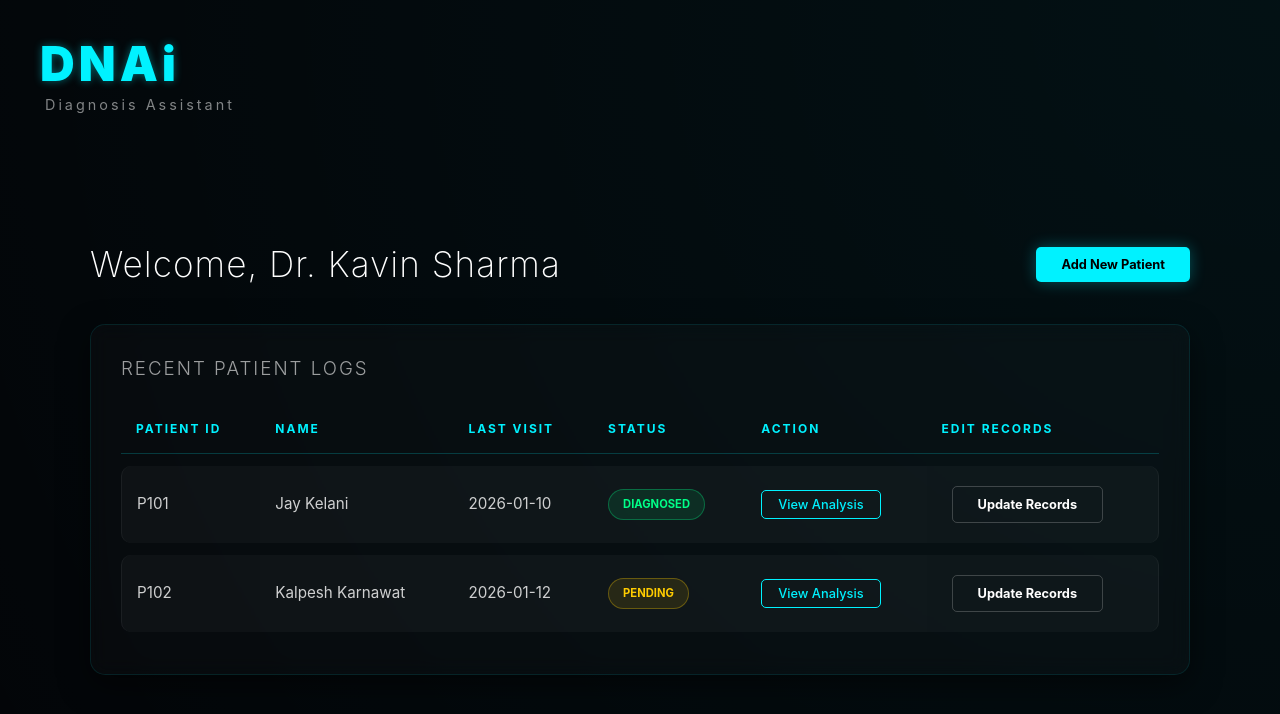
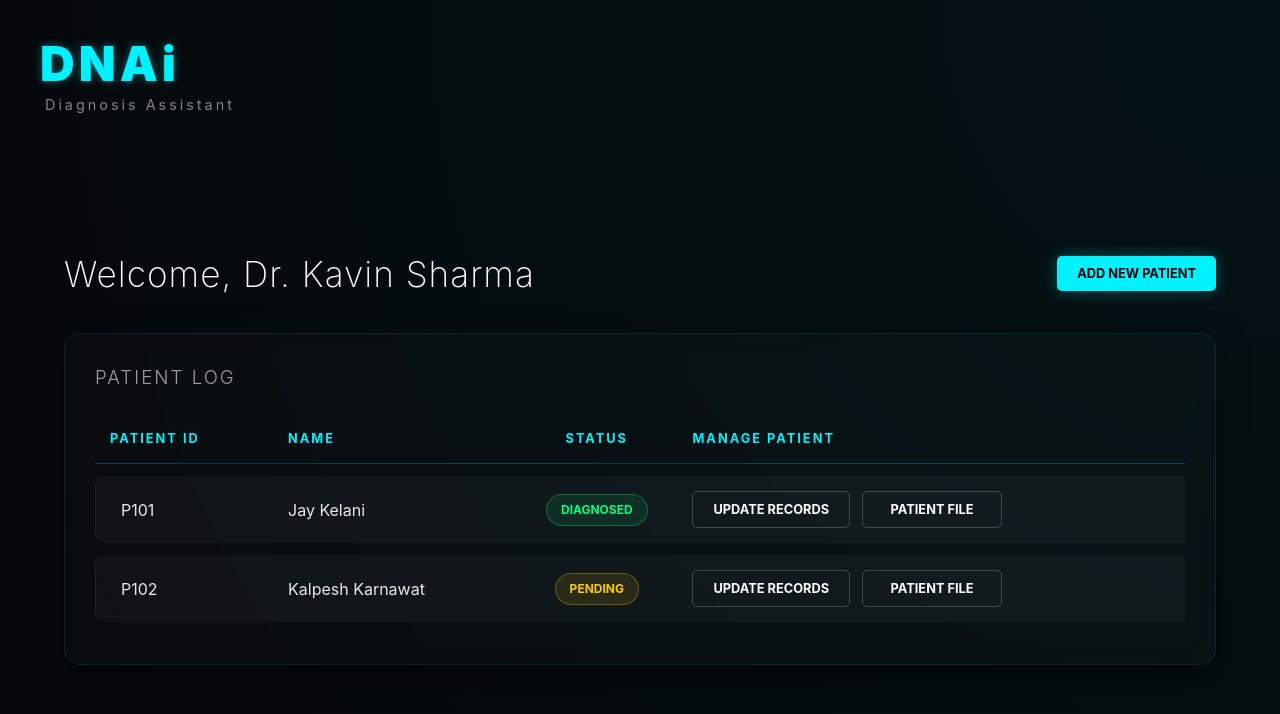
Before and after one commit to kalpeshkarnawat19/DNAi-frontend, a React (Vite) app: page /Dashboard in a window 1280 px wide. Shown: the top 714 px of the page. Built offline with nearby package versions, Linux system fonts and the light colour scheme.

Commit message:
updated-dashboard

```diff
--- a/src/css/dashboard.css
+++ b/src/css/dashboard.css
@@ -3,22 +3,23 @@
   --bg-dark: #05070a;
 }
 
-/* Dashboard Layout */
 .app-viewport.dashboard-layout {
   display: flex;
   flex-direction: column;
   align-items: center;
   padding-top: 120px;
   background: radial-gradient(circle at top right, rgba(0, 242, 255, 0.05), transparent);
+  background-color: var(--bg-dark);
   min-height: 100vh;
+  color: white;
+  font-family: 'Inter', sans-serif;
 }
 
 .dashboard-content {
   width: 90%;
-  max-width: 1100px;
+  max-width: 1200px;
 }
 
-/* Welcome Header */
 .welcome-header {
   display: flex;
   justify-content: space-between;
@@ -30,10 +31,8 @@
   font-size: 2.2rem;
   font-weight: 200;
   letter-spacing: 1px;
-  color: white;
 }
 
-/* Patient Log Section */
 .patient-log-section {
   background: rgba(255, 255, 255, 0.02);
   border: 1px solid rgba(0, 242, 255, 0.1);
@@ -52,11 +51,10 @@
   color: rgba(255, 255, 255, 0.6);
 }
 
-/* Table Styling */
 .patient-table {
   width: 100%;
   border-collapse: separate;
-  border-spacing: 0 12px; /* Space between rows */
+  border-spacing: 0 12px;
 }
 
 .patient-table th {
@@ -64,27 +62,54 @@
   padding: 0 15px 15px 15px;
   color: var(--neon-cyan);
   text-transform: uppercase;
-  font-size: 0.75rem;
+  font-size: 0.8rem;
   letter-spacing: 2px;
   border-bottom: 1px solid rgba(0, 242, 255, 0.2);
 }
 
-.patient-table td {
-  padding: 20px 15px;
-  background: rgba(255, 255, 255, 0.03);
-  color: rgba(255, 255, 255, 0.8);
-  font-size: 0.95rem;
+.text-right {
+  text-align: right !important;
+  padding-right: 25px !important;
 }
 
-/* Row corner rounding */
-.patient-table tr td:first-child { border-radius: 10px 0 0 10px; border-left: 1px solid rgba(255, 255, 255, 0.05); }
-.patient-table tr td:last-child { border-radius: 0 10px 10px 0; border-right: 1px solid rgba(255, 255, 255, 0.05); }
+.patient-table td {
+  padding: 15px;
+  background: rgba(255, 255, 255, 0.03);
+  color: rgba(255, 255, 255, 0.9);
+  vertical-align: middle;
+}
 
-/* Status Badges */
+.patient-table tr td:first-child {
+  border-radius: 10px 0 0 10px;
+  border-left: 1px solid rgba(255, 255, 255, 0.05);
+  padding-left: 25px;
+}
+
+.patient-table th:nth-child(3),
+.patient-table td:nth-child(3) {
+  text-align: center !important;
+  padding-left: 0 !important;
+  padding-right: 0 !important;
+}
+
+.patient-table th:nth-child(4),
+.patient-table td:nth-child(4) {
+  text-align: left !important;
+  padding-left: 20px !important;
+}
+
+.action-group {
+  display: flex;
+  justify-content: flex-start;
+  align-items: center;
+  gap: 12px;
+  margin: 0;
+}
+
 .status {
   padding: 6px 14px;
   border-radius: 20px;
-  font-size: 0.7rem;
+  font-size: 0.75rem;
   font-weight: bold;
   text-transform: uppercase;
   display: inline-block;
@@ -102,51 +127,43 @@
   border: 1px solid rgba(255, 204, 0, 0.3);
 }
 
-/* Action Buttons */
 .glow-button.small {
-  padding: 10px 25px;
+  padding: 10px 20px;
   font-size: 0.8rem;
-  width: auto;
-  background: var(--neon-cyan);
-  color: black;
-  border: none;
   border-radius: 5px;
   font-weight: bold;
   cursor: pointer;
-  transition: 0.3s;
-  box-shadow: 0 0 15px rgba(0, 242, 255, 0.3);
+  transition: all 0.3s ease;
+  text-transform: uppercase;
+  white-space: nowrap;
+  min-width: 140px;
+  display: flex;
+  align-items: center;
+  justify-content: center;
 }
 
-.glow-button.small:hover {
-  box-shadow: 0 0 25px var(--neon-cyan);
-  transform: translateY(-2px);
-}
-
-.glow-button.secondary {
+.glow-button.small.secondary {
   background: transparent;
   color: white;
   border: 1px solid rgba(255, 255, 255, 0.2);
   box-shadow: none;
-  margin-left: 10px;
 }
 
 .glow-button.secondary:hover {
-  border-color: white;
-  background: rgba(255, 255, 255, 0.05);
+  border-color: var(--neon-cyan);
+  background: rgba(0, 242, 255, 0.05);
+  color: var(--neon-cyan);
+  box-shadow: 0 0 15px rgba(0, 242, 255, 0.1);
 }
 
-.table-link {
-  background: transparent;
-  border: 1px solid var(--neon-cyan);
-  color: var(--neon-cyan);
-  padding: 6px 16px;
-  border-radius: 5px;
-  cursor: pointer;
-  font-size: 0.8rem;
-  transition: 0.3s;
+.glow-button.small:not(.secondary) {
+  background: var(--neon-cyan);
+  color: black;
+  border: none;
+  box-shadow: 0 0 15px rgba(0, 242, 255, 0.3);
 }
 
-.table-link:hover {
-  background: var(--neon-cyan);
-  color: black;
+.glow-button.small:not(.secondary):hover {
+  box-shadow: 0 0 25px var(--neon-cyan);
+  transform: translateY(-2px);
 }
--- a/src/css/loginpage.css
+++ b/src/css/loginpage.css
@@ -58,15 +58,12 @@ body {
   flex: 1;
   text-align: center;
   display: flex;
-  /* Added to help center contents */
   flex-direction: column;
   align-items: center;
 }
 
-/* Unified Input Style */
 .input-box {
   width: 90%;
-  /* Increased for better look */
   padding: 12px;
   margin-bottom: 20px;
   border: 1px solid rgba(0, 242, 255, 0.3);
--- a/src/pages/Dashboard.jsx
+++ b/src/pages/Dashboard.jsx
@@ -1,44 +1,45 @@
 import React, { useState } from 'react';
 import { useNavigate } from 'react-router-dom';
 import '../css/dashboard.css';
-import AddPatient from './NewPatient';
-import UpdateRecords from './UpdateRecords';
 
 function DoctorDashboard() {
   const navigate = useNavigate();
 
   // Mock data for the patient log
   const [patients] = useState([
-    { id: 'P101', name: 'Jay Kelani', lastVisit: '2026-01-10', status: 'Diagnosed' },
-    { id: 'P102', name: 'Kalpesh Karnawat', lastVisit: '2026-01-12', status: 'Pending' },
+    { id: 'P101', name: 'Jay Kelani', status: 'Diagnosed' },
+    { id: 'P102', name: 'Kalpesh Karnawat', status: 'Pending' },
   ]);
 
   return (
     <div className="app-viewport dashboard-layout">
+      {/* Navbar Branding */}
       <nav className="branding">
         <div className="logo">DNAi</div>
         <div className="tagline">Diagnosis Assistant</div>
       </nav>
 
       <main className="dashboard-content">
+        {/* Top Header Section */}
         <header className="welcome-header">
           <h1>Welcome, Dr. Kavin Sharma</h1>
           <div className="action-row">
-            <button className="glow-button small" onClick={() => navigate("/NewPatient")}>Add New Patient</button>
+            <button className="glow-button small" onClick={() => navigate("/NewPatient")}>
+              Add New Patient
+            </button>
           </div>
         </header>
 
+        {/* Patient Table Section */}
         <section className="patient-log-section">
-          <h3>Recent Patient Logs</h3>
+          <h3>Patient Log</h3>
           <table className="patient-table">
             <thead>
               <tr>
                 <th>Patient ID</th>
                 <th>Name</th>
-                <th>Last Visit</th>
                 <th>Status</th>
-                <th>Action</th>
-                <th>Edit Records</th>
+                <th>Manage Patient</th>
               </tr>
             </thead>
             <tbody>
@@ -46,17 +47,26 @@ function DoctorDashboard() {
                 <tr key={p.id}>
                   <td>{p.id}</td>
                   <td>{p.name}</td>
-                  <td>{p.lastVisit}</td>
                   <td>
                     <span className={`status ${p.status.toLowerCase()}`}>
                       {p.status}
                     </span>
                   </td>
+
                   <td>
-                    <button className="table-link">View Analysis</button>
-                  </td>
-                  <td>
-                    <button className="glow-button small secondary" onClick={() => navigate("/UpdateRecords")}>Update Records</button>
+                    <div className="action-group">
+                      <button
+                        className="glow-button small secondary"
+                        onClick={() => navigate("/UpdateRecords")}
+                      >
+                        Update Records
+                      </button>
+                      <button
+                        className="glow-button small secondary"
+                      >
+                        Patient File
+                      </button>
+                    </div>
                   </td>
                 </tr>
               ))}
```
